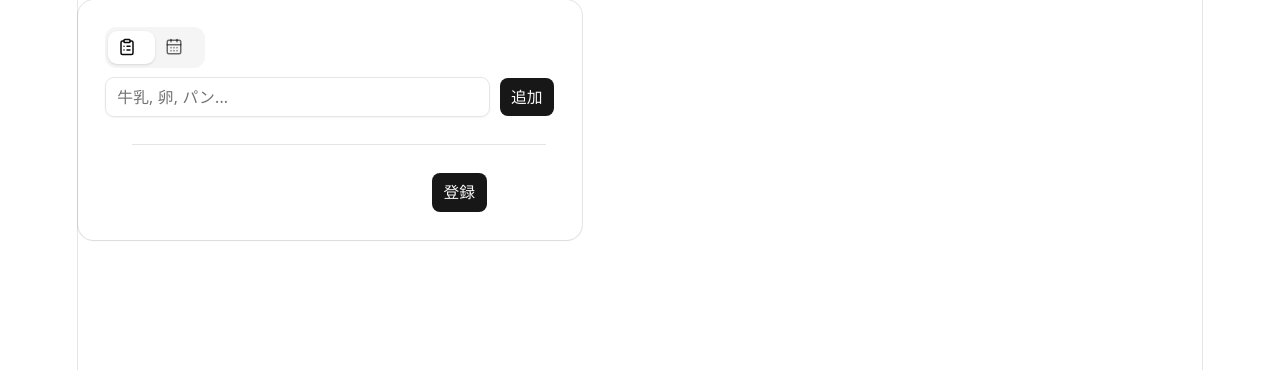
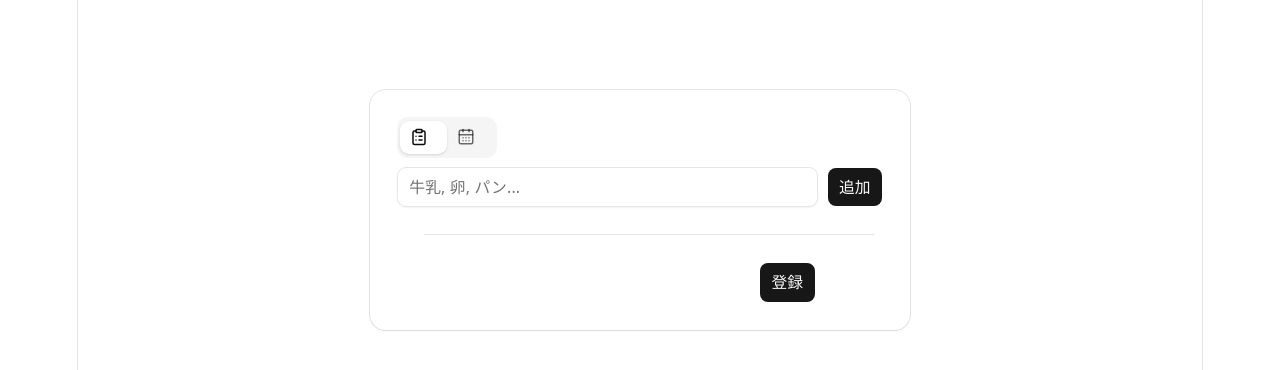
Before and after one commit to re-fuku/shopping-list, a React (Vite) app in the folder frontend/: page / in a window 1280 px wide. Shown: the top 370 px of the page. Built offline with nearby package versions, Linux system fonts and the light colour scheme.

Commit message:
UIを全体的に中央に寄るように変更

```diff
--- a/frontend/src/App.tsx
+++ b/frontend/src/App.tsx
@@ -40,7 +40,8 @@ export default function App() {
     }
 
     return (
-        <Card className="max-w-md">
+        <div className="w-full max-h-3/4 mt-20 flex justify-center">
+            <Card className="w-120">
                 <Tabs defaultValue="list">
                     <CardHeader>
                         <TabsList>
@@ -92,5 +93,7 @@ export default function App() {
                     </CardContent>
                 </Tabs>
             </Card>
+        </div>
+
     )
 }
```
Lines whose indentation alone changed are shown as unchanged.
